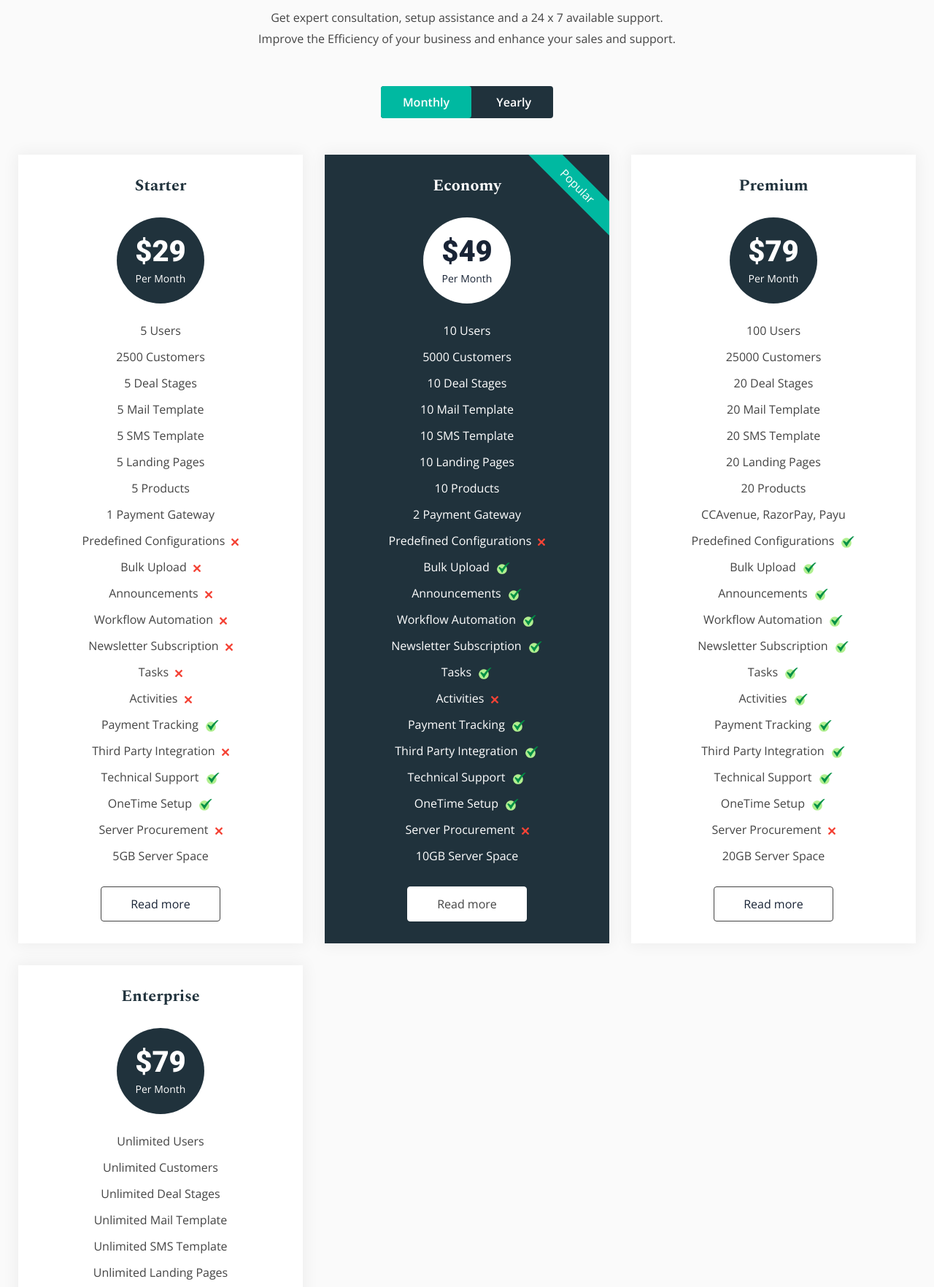
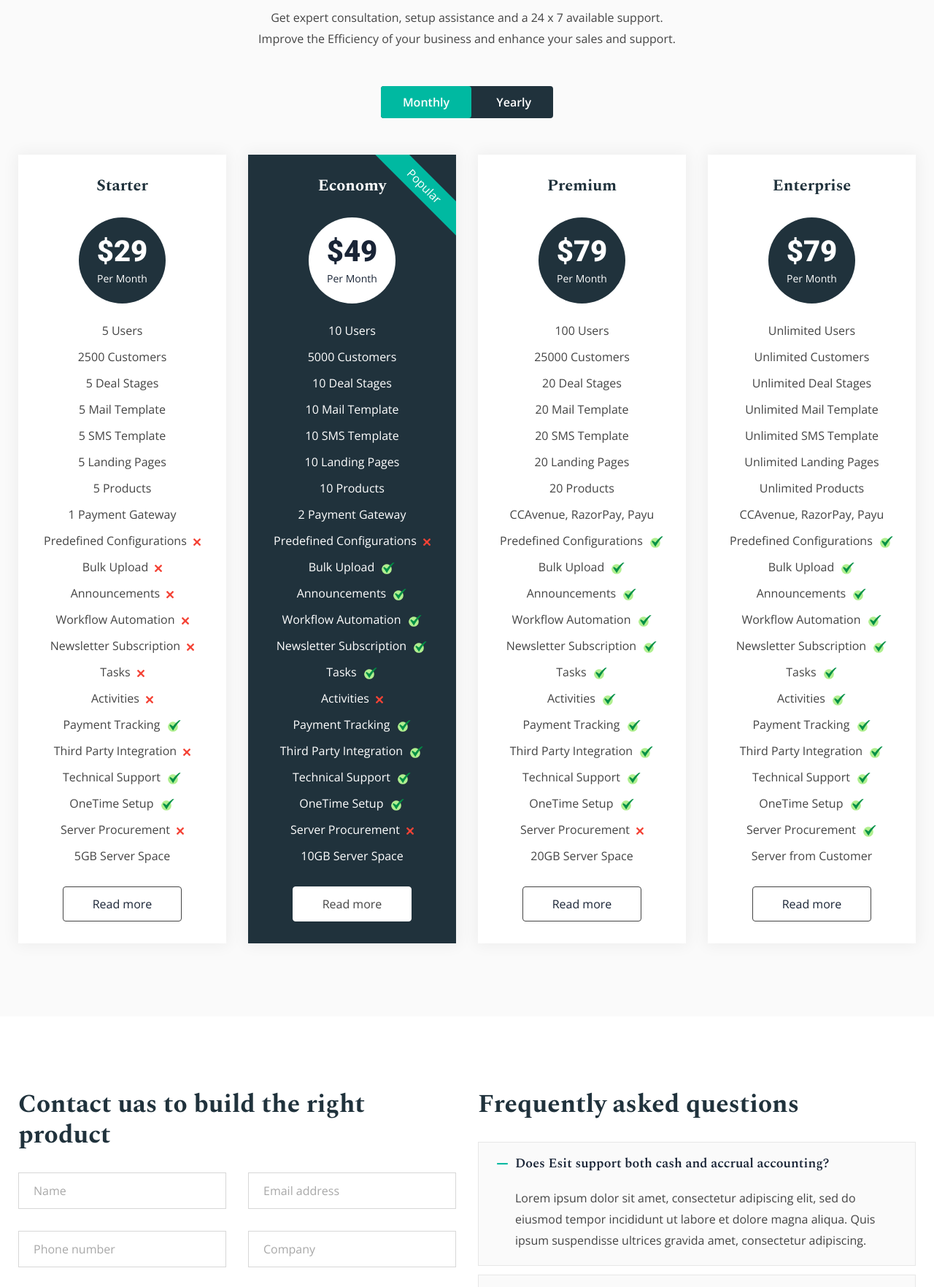
Before and after one commit to pravinb2w/phstock, a PHP site: page / in a window 1280 px wide. Shown: the part 3162-4926 px from the top of the page at 73% size. Run offline with PHP 8.4, Linux system fonts and the light colour scheme; some libraries are stand-ins or nearby versions.

Commit message:
text change

```diff
--- a/index.php
+++ b/index.php
@@ -309,7 +309,7 @@
 							<div class="tab_content">
 								<div class="tabs_item">
 									<div class="row">
-										<div class="col-lg-4 col-sm-6">
+										<div class="col-lg-3 col-sm-6">
 											<div class="single-pricing">
 												<h3>Starter</h3>
 
@@ -379,7 +379,7 @@
 											</div>
 										</div>
 
-										<div class="col-lg-4 col-sm-6">
+										<div class="col-lg-3 col-sm-6">
 											<div class="single-pricing active">
 												<h3>Economy</h3>
 
@@ -451,7 +451,7 @@
 											</div>
 										</div>
 
-										<div class="col-lg-4 col-sm-6 offset-sm-3 offset-lg-0">
+										<div class="col-lg-3 col-sm-6 offset-sm-3 offset-lg-0">
 											<div class="single-pricing">
 												<h3>Premium</h3>
 
@@ -520,7 +520,7 @@
 												</a>
 											</div>
 										</div>
-										<div class="col-lg-4 col-sm-6 offset-sm-3 offset-lg-0">
+										<div class="col-lg-3 col-sm-6 offset-sm-3 offset-lg-0">
 											<div class="single-pricing">
 												<h3>Enterprise</h3>
 
@@ -594,7 +594,7 @@
 
 								<div class="tabs_item">
 									<div class="row">
-										<div class="col-lg-4 col-sm-6">
+										<div class="col-lg-3 col-sm-6">
 											<div class="single-pricing">
 												<h3>Started</h3>
 
@@ -664,7 +664,7 @@
 											</div>
 										</div>
 
-										<div class="col-lg-4 col-sm-6">
+										<div class="col-lg-3 col-sm-6">
 											<div class="single-pricing active">
 												<h3>Economy</h3>
 
@@ -736,7 +736,7 @@
 											</div>
 										</div>
 
-										<div class="col-lg-4 col-sm-6 offset-sm-3 offset-lg-0">
+										<div class="col-lg-3 col-sm-6 offset-sm-3 offset-lg-0">
 											<div class="single-pricing">
 												<h3>Premium</h3>
 
@@ -806,7 +806,7 @@
 											</div>
 										</div>
 
-										<div class="col-lg-4 col-sm-6 offset-sm-3 offset-lg-0">
+										<div class="col-lg-3 col-sm-6 offset-sm-3 offset-lg-0">
 											<div class="single-pricing">
 												<h3>Enterprise</h3>
 
```
